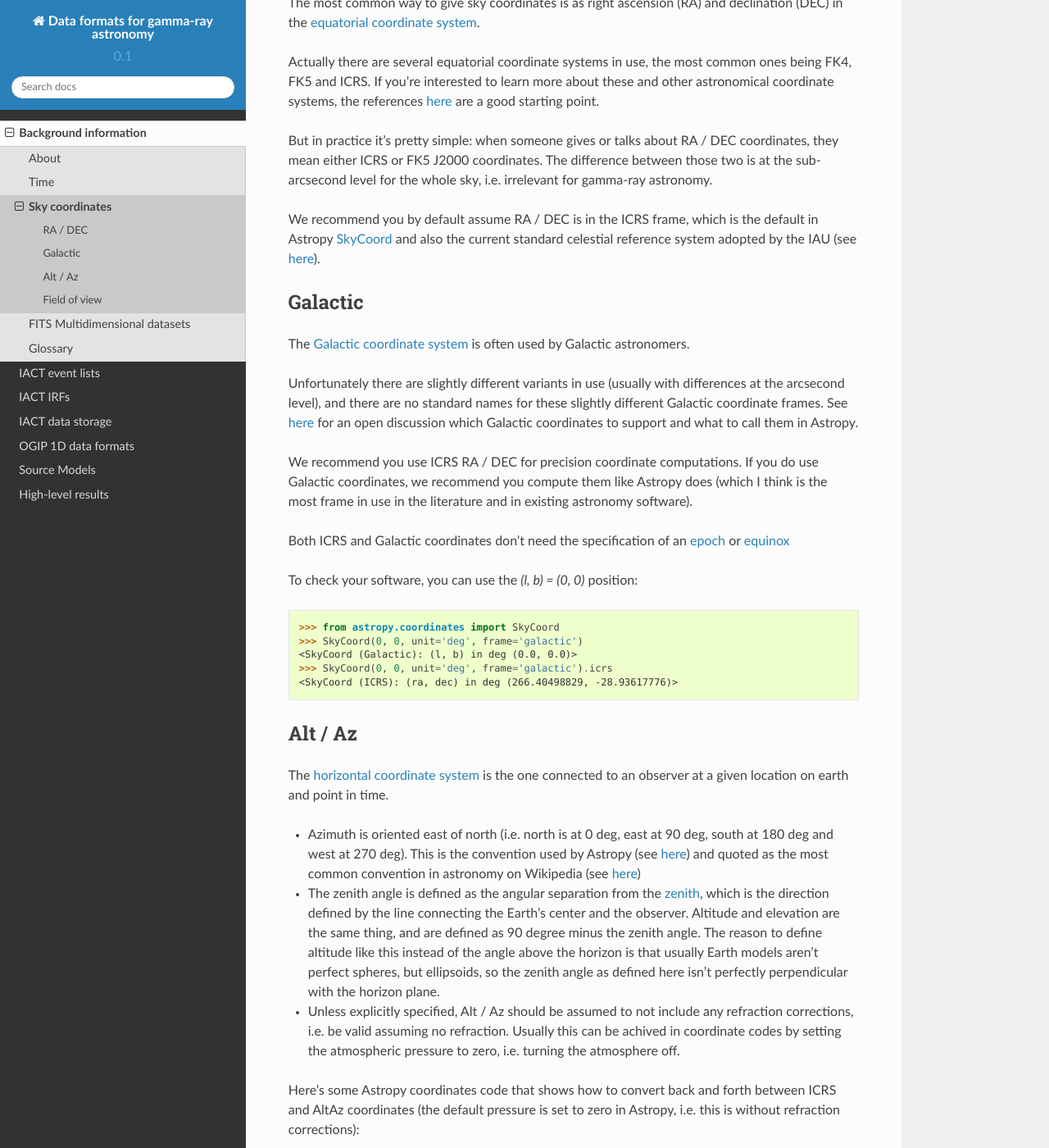
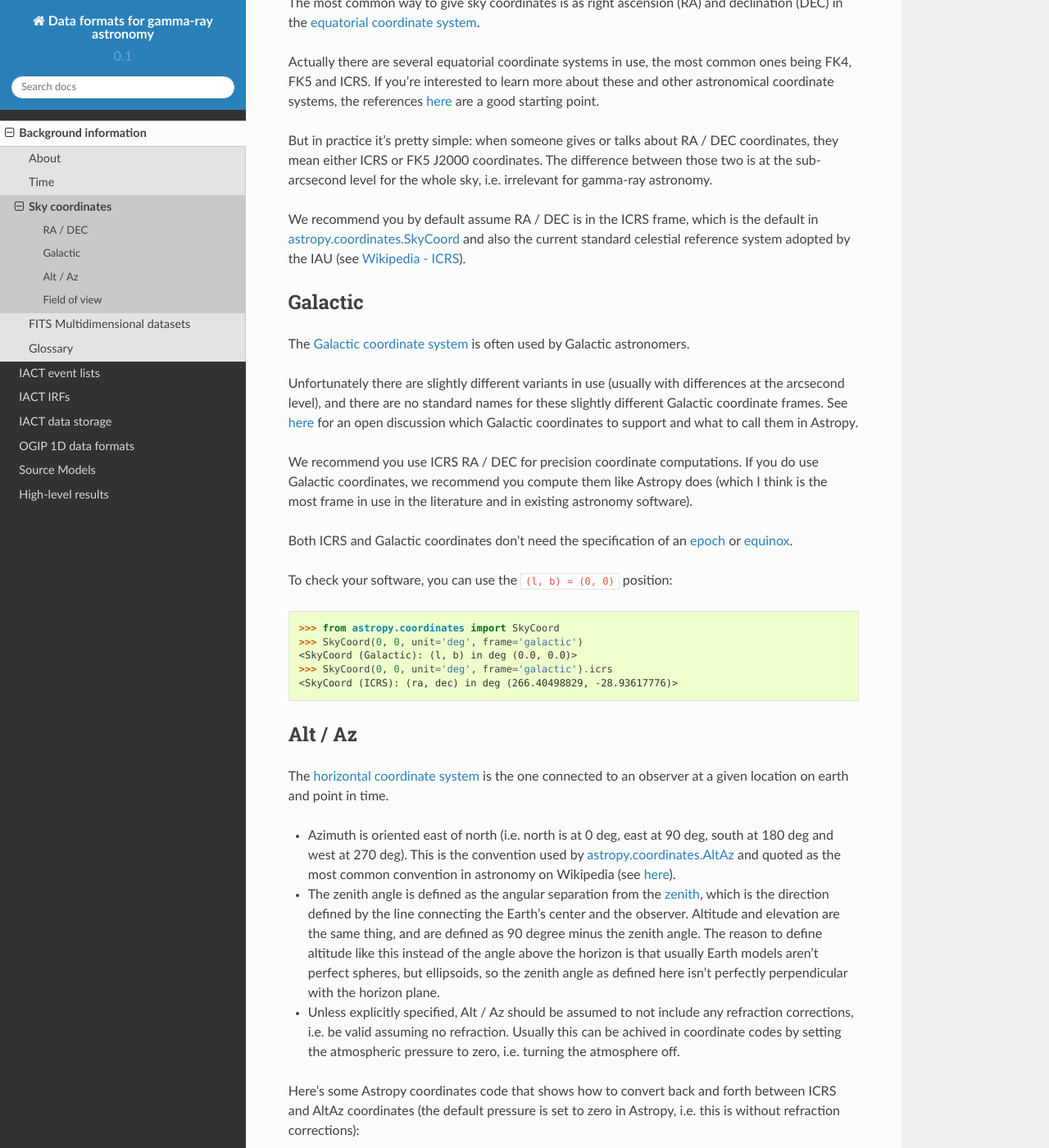
Before and after one commit to open-gamma-ray-astro/gamma-astro-data-formats, a Sphinx documentation site: the page built from source/info/coordinates.rst, in a window 1280 px wide and 1400 px high, scrolled down 584 px. Shown: the whole window at 82% size. Built offline with Sphinx 7.4.7 and the Read the Docs theme 2.0.0, drawn with Linux system fonts in a browser that asks for light colours; some of the changed text lies outside the part shown.

Commit message:
Formatting fixes

```diff
--- a/source/info/coordinates.rst
+++ b/source/info/coordinates.rst
@@ -5,52 +5,52 @@
 Sky coordinates
 ===============
 
-This section describes the sky coordinates in use by science tools.
-It is referenced from the description of data formats to explain the
-exact meaning of the coordinates stored.
+This section describes the sky coordinates in use by science tools. It is
+referenced from the description of data formats to explain the exact meaning of
+the coordinates stored.
 
-We don't have a separate section for world coordinate systems (WCS),
-pixel coordinates, projections, that is covered here as well
-(see `here <http://fits.gsfc.nasa.gov/fits_wcs.html>`__ and
-`here <http://www.atnf.csiro.au/people/mcalabre/WCS/>`__ for references).
+We don't have a separate section for world coordinate systems (WCS), pixel
+coordinates, projections, that is covered here as well (see `FITS WCS`_ and
+`WCSLIB`_ for references).
 
-We only discuss 2-dimensional sky and image coordinates here,
-other coordinates like e.g. time or an energy axis aren't covered here.
+We only discuss 2-dimensional sky and image coordinates here, other coordinates
+like e.g. time or an energy axis aren't covered here.
 
-Some conventions are adopted from `astropy.coordinates <http://astropy.readthedocs.org/en/latest/coordinates/index.html>`__,
-which is a Python wrapper of the `IAU SOFA <http://www.iausofa.org/>`__ C time and coordinate library,
-which can be considered the gold standard when it comes to coordinates.
-In some cases code examples are given using `astropy.coordinates` to obtain a reference value that
-can be used to check a given software package (in case it's not based on `astropy.coordinates`).
+Some conventions are adopted from `astropy.coordinates`_, which is a Python
+wrapper of the `IAU SOFA`_ C time and coordinate library, which can be
+considered the gold standard when it comes to coordinates. In some cases code
+examples are given using `astropy.coordinates` to obtain a reference value that
+can be used to check a given software package (in case it's not based on
+`astropy.coordinates`).
 
 .. _sky-coordinates-radec:
 
 RA / DEC
 --------
 
-The most common way to give sky coordinates is as right ascension (RA) and declination (DEC)
-in the `equatorial coordinate system <https://en.wikipedia.org/wiki/Equatorial_coordinate_system>`__.
+The most common way to give sky coordinates is as right ascension (RA) and
+declination (DEC) in the `equatorial coordinate system`_.
 
-Actually there are several equatorial coordinate systems in use, the most common ones being FK4, FK5 and ICRS.
-If you're interested to learn more about these and other astronomical coordinate systems, the references
-`here <http://astropy.readthedocs.org/en/latest/coordinates/index.html#see-also>`__ are a good starting point.
+Actually there are several equatorial coordinate systems in use, the most common
+ones being FK4, FK5 and ICRS. If you're interested to learn more about these and
+other astronomical coordinate systems, the references `here
+<astropy-coordinates-see-also>`_ are a good starting point.
 
-But in practice it's pretty simple: when someone gives or talks about RA / DEC coordinates, they mean either
-ICRS or FK5 J2000 coordinates. The difference between those two is at the sub-arcsecond level for the whole sky,
-i.e. irrelevant for gamma-ray astronomy.
+But in practice it's pretty simple: when someone gives or talks about RA / DEC
+coordinates, they mean either ICRS or FK5 J2000 coordinates. The difference
+between those two is at the sub-arcsecond level for the whole sky, i.e.
+irrelevant for gamma-ray astronomy.
 
-We recommend you by default assume RA / DEC is in the ICRS frame, which is the default in Astropy
-`SkyCoord <http://astropy.readthedocs.org/en/latest/api/astropy.coordinates.SkyCoord.html>`__
-and also the current standard celestial reference system adopted by the IAU
-(see `here <https://en.wikipedia.org/wiki/International_Celestial_Reference_System>`__).
+We recommend you by default assume RA / DEC is in the ICRS frame, which is the
+default in `astropy.coordinates.SkyCoord`_ and also the current standard
+celestial reference system adopted by the IAU (see `Wikipedia - ICRS`_).
 
 .. _sky-coordinates-galactic:
 
 Galactic
 --------
 
-The `Galactic coordinate system <https://en.wikipedia.org/wiki/Galactic_coordinate_system>`__ is
-often used by Galactic astronomers.
+The `Galactic coordinate system`_ is often used by Galactic astronomers.
 
 Unfortunately there are slightly different variants in use (usually with differences at the arcsecond level),
 and there are no standard names for these slightly different Galactic coordinate frames.
@@ -61,11 +61,10 @@
 we recommend you compute them like Astropy does (which I think is the most frame in use in the literature
 and in existing astronomy software).
 
-Both ICRS and Galactic coordinates don't need the specification of an
-`epoch <https://en.wikipedia.org/wiki/Epoch_(astronomy)>`__
-or `equinox <https://en.wikipedia.org/wiki/Equinox_(celestial_coordinates)>`__
+Both ICRS and Galactic coordinates don't need the specification of an `epoch`_
+or `equinox`_.
 
-To check your software, you can use the `(l, b) = (0, 0)` position:
+To check your software, you can use the ``(l, b) = (0, 0)`` position:
 
 .. code-block:: python
 
@@ -80,13 +79,14 @@
 Alt / Az
 --------
 
-The `horizontal coordinate system <https://en.wikipedia.org/wiki/Horizontal_coordinate_system>`__ is the
-one connected to an observer at a given location on earth and point in time.
+The `horizontal coordinate system`_ is the one connected to an observer at a
+given location on earth and point in time.
 
-* Azimuth is oriented east of north (i.e. north is at 0 deg, east at 90 deg, south at 180 deg and west at 270 deg).
-  This is the convention used by Astropy (see `here <http://astropy.readthedocs.org/en/latest/api/astropy.coordinates.AltAz.html>`__)
-  and quoted as the most common convention in astronomy on Wikipedia (see `here <https://en.wikipedia.org/wiki/Horizontal_coordinate_system>`__)
-* The zenith angle is defined as the angular separation from the `zenith <https://en.wikipedia.org/wiki/Zenith>`__,
+* Azimuth is oriented east of north (i.e. north is at 0 deg, east at 90 deg,
+  south at 180 deg and west at 270 deg). This is the convention used by
+  `astropy.coordinates.AltAz`_ and quoted as the most common convention in
+  astronomy on Wikipedia (see `here <horizontal coordinate system>`_).
+* The zenith angle is defined as the angular separation from the `zenith`_,
   which is the direction defined by the line connecting the Earth's center and the observer.
   Altitude and elevation are the same thing, and are defined as 90 degree minus the zenith angle.
   The reason to define altitude like this instead of the angle above the horizon is that usually Earth models
@@ -96,9 +96,9 @@
   i.e. be valid assuming no refraction. Usually this can be achived in coordinate codes by setting
   the atmospheric pressure to zero, i.e. turning the atmosphere off.
 
-Here's some Astropy coordinates code that shows how to convert back and forth between ICRS and AltAz coordinates
-(the default pressure is set to zero in Astropy, i.e. this is without refraction corrections):
-
+Here's some Astropy coordinates code that shows how to convert back and forth
+between ICRS and AltAz coordinates (the default pressure is set to zero in
+Astropy, i.e. this is without refraction corrections):
 
 .. code-block:: python
 
@@ -131,15 +131,17 @@
 Field of view
 -------------
 
-Field of view coordinates for a given observation have the pointing position at `(0, 0)`.
+Field of view coordinates for a given observation have the pointing position at
+``(0, 0)``.
 
-At the moment they are only used for background modeling, where off runs are stacked
-in the field of view coordinate system.
-We are also discussing if we should use them for IRFs like effective area, where for
-large field of views a gradient due to varying zenith angle can be present and we'd
-like to store this dependency / use it in exposure computations.
+At the moment they are only used for background modeling, where off runs are
+stacked in the field of view coordinate system. We are also discussing if we
+should use them for IRFs like effective area, where for large field of views a
+gradient due to varying zenith angle can be present and we'd like to store this
+dependency / use it in exposure computations.
 
-In detail the definition of field of view coordinates is tricky and still under discussion.
+In detail the definition of field of view coordinates is tricky and still under
+discussion.
 
 The main questions are:
 
@@ -147,7 +149,8 @@
 * Is a projection (e.g. the FITS TAN aka gnomonic projection) involved or are they spherical coordinates?
   I.e. are they angles or lengths?
 * Are the field of view coordinate axes aligned with RA / DEC or ALT / AZ?
-  (we probably need or at least want both for different applications / investigations, i.e. there are two field of view coordinates.)
+  (we probably need or at least want both for different applications / investigations,
+  i.e. there are two field of view coordinates.)
 * How should this be stored in FITS (e.g. axis info or even WCS object in background cube models)
 
 Here's some useful links about the TAN projection:
@@ -157,4 +160,5 @@
 * http://bl.ocks.org/mbostock/3795048
 * http://adsabs.harvard.edu/abs/2002A%26A...395.1077C
 
-TODO: document what exactly is filled / assumed at the moment in the HESS exporters, Gammalib and Gammapy.
+TODO: document what exactly is filled / assumed at the moment in the HESS
+exporters, Gammalib and Gammapy.
--- a/source/references.txt
+++ b/source/references.txt
@@ -13,4 +14,23 @@
 .. _Sherpa: http://cxc.harvard.edu/sherpa/
 .. _SESAME: http://cds.u-strasbg.fr/cgi-bin/Sesame
 .. _OGIP GTI standard: http://heasarc.gsfc.nasa.gov/docs/heasarc/ofwg/docs/rates/ogip_93_003/ogip_93_003.html#tth_sEc6.3
+.. _OGIP effective area format: https://heasarc.gsfc.nasa.gov/docs/heasarc/caldb/docs/memos/cal_gen_92_019/cal_gen_92_019.html
 .. _restructured text (RST): http://sphinx-doc.org/rest.html
+.. _Sphinx: http://sphinx-doc.org/index.html
+.. _Readthedocs: https://readthedocs.org
+.. _sphinx-rtd-local: http://docs.readthedocs.org/en/latest/theme.html#how-do-i-use-this-locally-and-on-read-the-docs
+.. _WCSLIB: http://www.atnf.csiro.au/people/mcalabre/WCS/
+.. _FITS WCS: http://fits.gsfc.nasa.gov/fits_wcs.html
+.. _FITS standard: http://adsabs.harvard.edu/abs/2010A%26A...524A..42P
+.. _astropy.coordinates: http://astropy.readthedocs.org/en/latest/coordinates/index.html
+.. _astropy-coordinates-see-also: http://astropy.readthedocs.org/en/latest/coordinates/index.html#see-also
+.. _astropy.coordinates.SkyCoord: http://astropy.readthedocs.org/en/latest/api/astropy.coordinates.SkyCoord.html
+.. _equatorial coordinate system: https://en.wikipedia.org/wiki/Equatorial_coordinate_system
+.. _Wikipedia - ICRS: https://en.wikipedia.org/wiki/International_Celestial_Reference_System
+.. _Galactic coordinate system: https://en.wikipedia.org/wiki/Galactic_coordinate_system
+.. _epoch: https://en.wikipedia.org/wiki/Epoch_(astronomy)
+.. _equinox: https://en.wikipedia.org/wiki/Equinox_(celestial_coordinates)
+.. _horizontal coordinate system: https://en.wikipedia.org/wiki/Horizontal_coordinate_system
+.. _astropy.coordinates.AltAz: http://astropy.readthedocs.org/en/latest/api/astropy.coordinates.AltAz.html
+.. _zenith: https://en.wikipedia.org/wiki/Zenith
+.. _1995A%26AS..113..159C: http://adsabs.harvard.edu/abs/1995A%26AS..113..159C
--- a/source/source-models/index.rst
+++ b/source/source-models/index.rst
@@ -24,3 +24,8 @@
 .. literalinclude:: spectral_models.yaml
     :language: yaml
     :linenos:
+
+Other references:
+
+* http://docs.astropy.org/en/stable/modeling/
+* http://fermi.gsfc.nasa.gov/ssc/data/analysis/scitools/source_models.html
```
Also changed, not shown: other parts of source/references.txt (+1 -0 lines), source/info/about.rst (+4 -11 lines), source/info/fits-arrays.rst (+11 -12 lines), source/irfs/effective_area/index.rst (+4 -4 lines).
